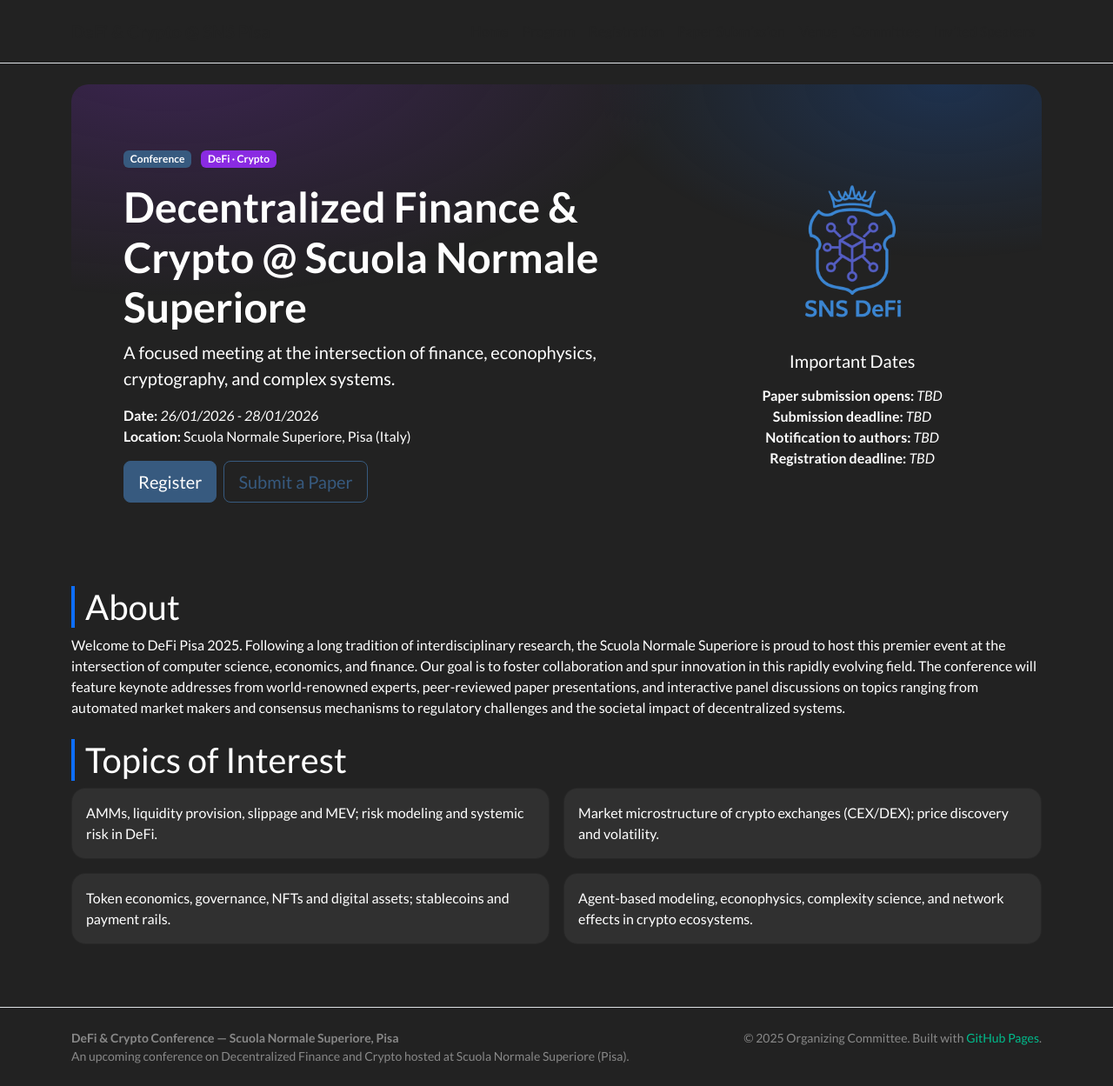
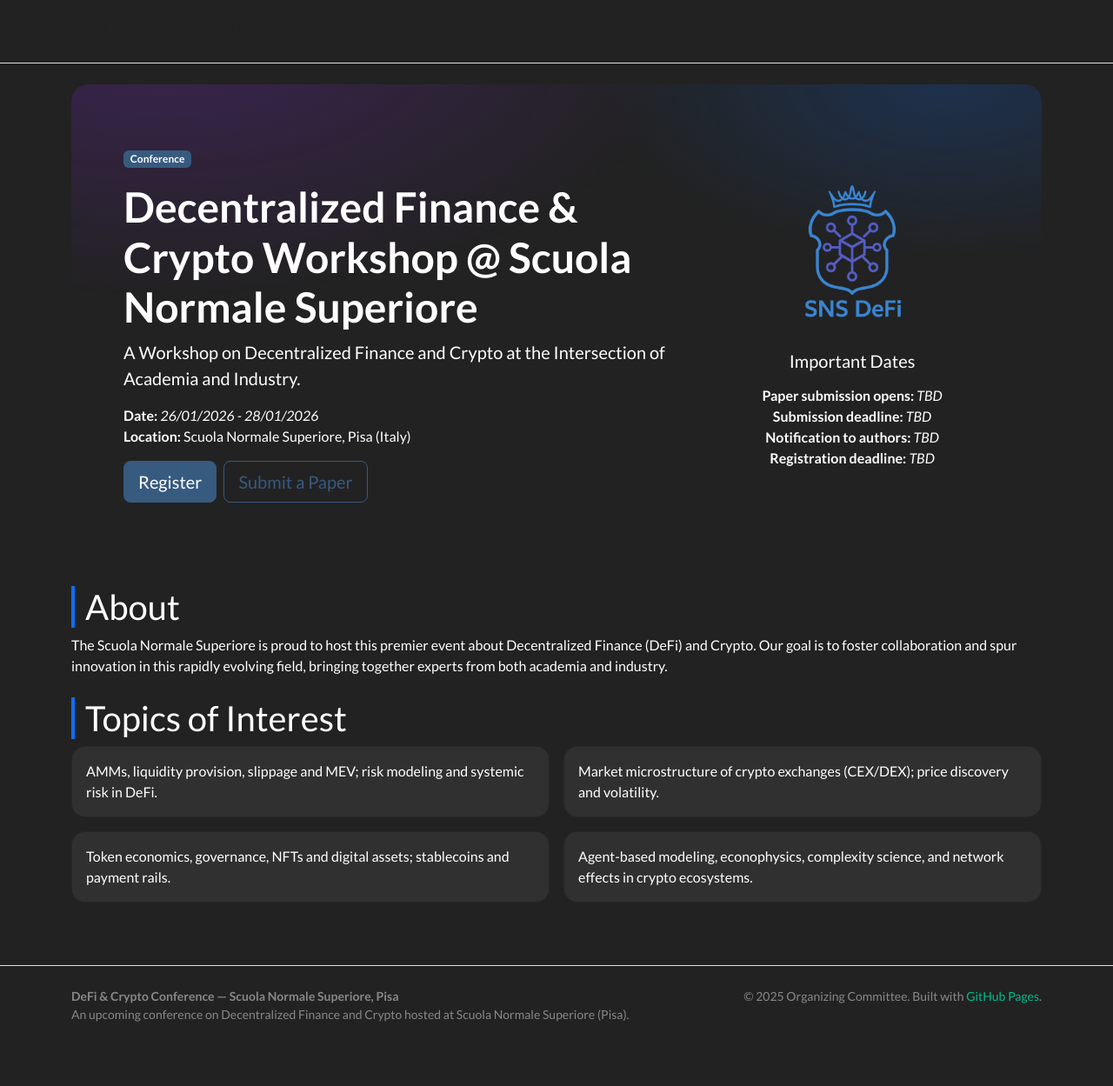
Before and after one commit to sns-defi/sns-defi.github.io, a Jekyll site: the page built from index.md, in a window 1280 px wide and 1249 px high. Shown: the whole window at 87% size. Built offline with Jekyll 4.4.1, drawn with Linux system fonts in a browser that asks for light colours; nearby versions of some CDN libraries.

Commit message:
minor change

```diff
--- a/index.md
+++ b/index.md
@@ -8,9 +8,9 @@ title: "Homepage"
     <div class="row align-items-center">
       <div class="col-lg-8">
         <span class="badge text-bg-primary">Conference</span>
-        <span class="badge badge-accent ms-2 text-white">DeFi · Crypto</span>
-        <h1 class="display-5 fw-bold mt-3">Decentralized Finance & Crypto @ Scuola Normale Superiore</h1>
-        <p class="lead">A focused meeting at the intersection of finance, econophysics, cryptography, and complex systems.</p>
+        <!-- <span class="badge badge-accent ms-2 text-white">DeFi · Crypto</span> -->
+        <h1 class="display-5 fw-bold mt-3">Decentralized Finance & Crypto Workshop @ Scuola Normale Superiore</h1>
+        <p class="lead">A Workshop on Decentralized Finance and Crypto at the Intersection of Academia and Industry.</p>
         <ul class="list-unstyled">
           <li><strong>Date:</strong> <em>26/01/2026 - 28/01/2026</em></li>
           <li><strong>Location:</strong> Scuola Normale Superiore, Pisa (Italy)</li>
@@ -44,8 +44,7 @@ title: "Homepage"
 <section>
   <h2 class="section-title">About</h2>
   <p>
-    Welcome to DeFi Pisa 2025. Following a long tradition of interdisciplinary research, the Scuola Normale Superiore is proud to host this premier event at the intersection of computer science, economics, and finance. Our goal is to foster collaboration and spur innovation in this rapidly evolving field.
-    The conference will feature keynote addresses from world-renowned experts, peer-reviewed paper presentations, and interactive panel discussions on topics ranging from automated market makers and consensus mechanisms to regulatory challenges and the societal impact of decentralized systems.
+    The Scuola Normale Superiore is proud to host this premier event about Decentralized Finance (DeFi) and Crypto. Our goal is to foster collaboration and spur innovation in this rapidly evolving field, bringing together experts from both academia and industry.
   </p>
 </section>
 
```
